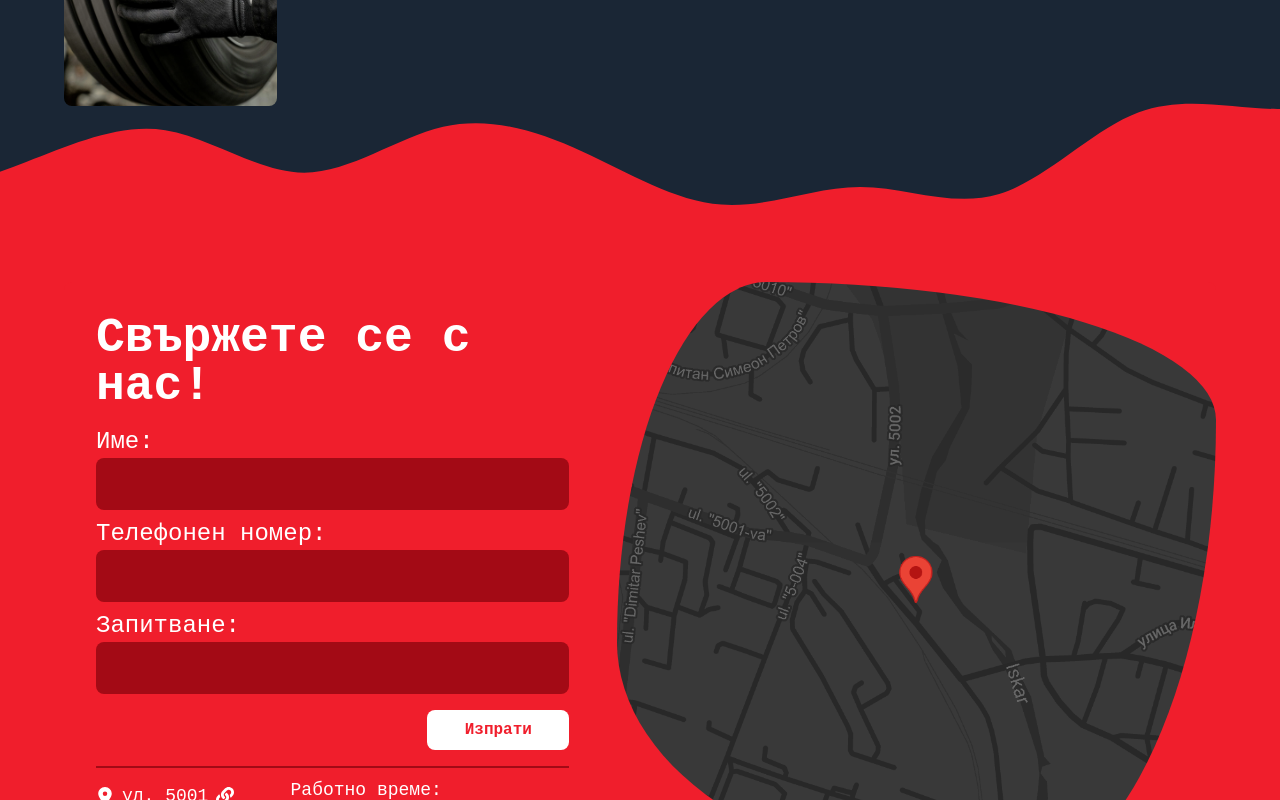
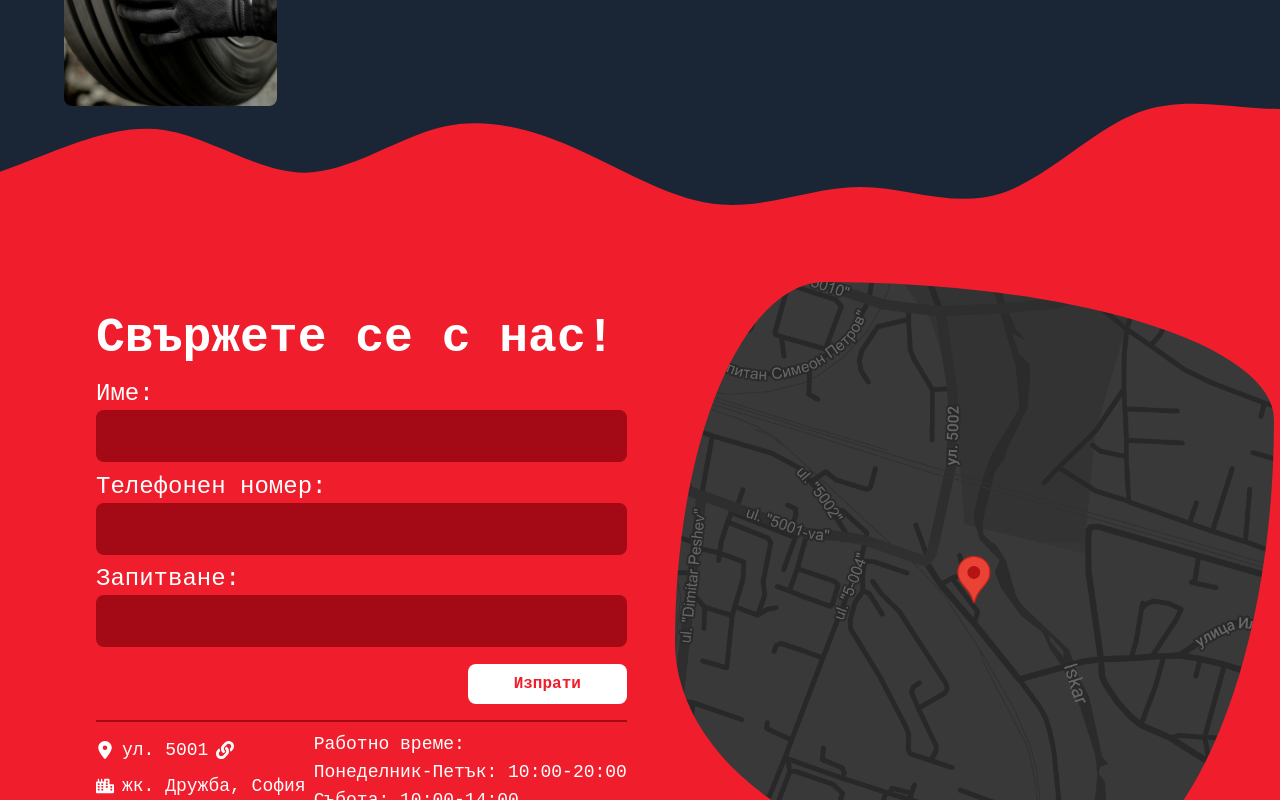
Before and after one commit to IvailoAtsv/misfire-next, a Next.js app: page / in a window 1280 px wide. Shown: the part 2000-2800 px from the top of the page. Built offline with nearby package versions, Linux system fonts and the light colour scheme.

Commit message:
fix: styles

```diff
--- a/src/Components/Contact.tsx
+++ b/src/Components/Contact.tsx
@@ -45,33 +45,33 @@ export const Contact = () => {
                             Изпрати
                         </button>
                     </div>
-                    <section className="w-[100%] text-lg mt-auto flex-col gap-2 lg:flex-row py-2 border-t-2 border-accentDark font-extralight flex justify-between items-start lg:items-center">
+                    <section className="w-[100%] text-lg mt-auto flex-col gap-2 lg:flex-row py-2 border-t-2 border-accentDark font-extralight whitespace-nowrap flex justify-between items-start lg:items-center">
                         <div className="flex flex-col gap-2 text-left justify-center items-start">
                             <a
-                                className="font-extralight flex cursor-pointer  no-underline items-center gap-2"
+                                className="font-extralight whitespace-nowrap flex cursor-pointer  no-underline items-center gap-2"
                                 target="_blank"
                                 href="https://www.google.com/maps/place/Автосервиз+Мисфайър+Misfire+Service,+NPZ+Iskar,+ul.+%225001-va%22+п.к.+25,+1528+Sofia/data=!4m2!3m1!1s0x40aa87fb134b59fd:0x774ef5f2cc3c7204?utm_source=mstt_1&entry=gps&g_ep=CAESCjExLjExOS4xMDEYACDXggMqJCw0NzA3NTkxNSw0NzA4NzExOCw0NzA4NDM4Nyw5NDIxMzE5NEICQkc%3D"
                             >
                                 <FaLocationDot /> ул. 5001 <FaLink />
                             </a>
 
-                            <p className="font-extralight flex items-center gap-2">
+                            <p className="font-extralight whitespace-nowrap flex items-center gap-2">
                                 <FaCity />
                                 жк. Дружба, София
                             </p>
                             <a
                                 target="_blank"
                                 href="tel:097648567539"
-                                className="font-extralight cursor-pointer flex items-center gap-2"
+                                className="font-extralight whitespace-nowrap cursor-pointer flex items-center gap-2"
                             >
                                 <FaPhone /> 097648567539 <FaLink />
                             </a>
                         </div>
                         <div className="flexflex-col text-left justify-center gap-2 items-start">
-                            <p className="font-extralight">Работно време:</p>
-                            <p className='font-extralight '>Понеделник-Петък: 10:00-20:00</p>
-                            <p className='font-extralight '>Събота: 10:00-14:00</p>
-                            <p className='font-extralight '>Неделя: Затворено</p>
+                            <p className="font-extralight whitespace-nowrap">Работно време:</p>
+                            <p className='font-extralight whitespace-nowrap '>Понеделник-Петък: 10:00-20:00</p>
+                            <p className='font-extralight whitespace-nowrap '>Събота: 10:00-14:00</p>
+                            <p className='font-extralight whitespace-nowrap '>Неделя: Затворено</p>
                         </div>
                     </section>
                 </form>
--- a/src/Components/Services.tsx
+++ b/src/Components/Services.tsx
@@ -37,7 +37,7 @@ export const Services = () => {
 
 const ServiceCard: React.FC<Service> = (service) => {
     return (
-        <section
+        <a href={service?.link}
             className="p-6 transition duration-300 group flex flex-col justify-between gap-2 items-center text-white rounded-lg border border-white border-opacity-35 flex-1 w-[98%] max-h-[350px] hover:translate-y-[-3px] hover:border-opacity-100 cursor-pointer"
         >
             <img src={service.src} className="h-[40%] transition duration-300 group-hover:scale-110 overflow-hidden" />
@@ -47,23 +47,6 @@ const ServiceCard: React.FC<Service> = (service) => {
                 animi rem similique veritatis nostrum recusandae magnam possimus
                 esse impedit ad.
             </p>
-
-            {/* <button
-                disabled={!service.link}
-                className={`py-2 mt-auto px-4 rounded-lg border-dashed font-extralight bg-background transition-all duration-300 hover:translate-y-[-3px] border border-white border-opacity-55  hover:border-accent hover:text-accent ${
-                    !service.link && 'opacity-0'
-                }`}
-            >
-                {service.link ? (
-                    <Link href={service.src} className="flex items-center gap-2">
-                        Научете повече <FaArrowRight />
-                    </Link>
-                ) : (
-                    <div className="flex items-center gap-2">
-                        Научете повече <FaArrowRight />
-                    </div>
-                )}
-            </button> */}
-        </section>
+        </a>
     )
 }
```
